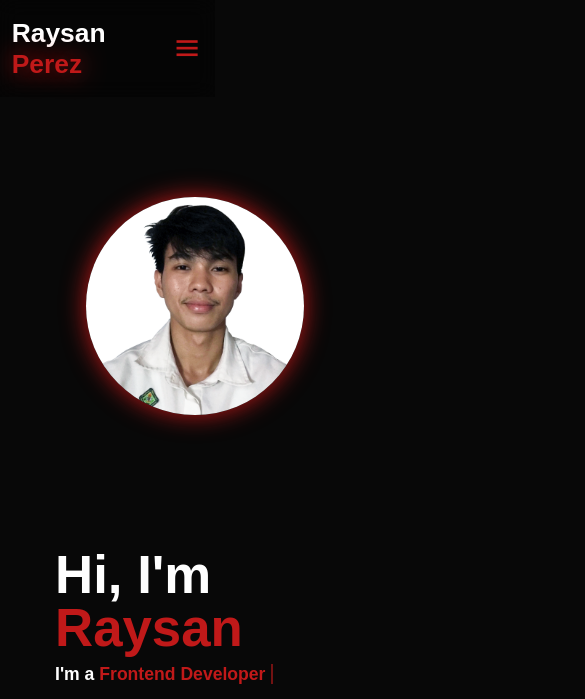
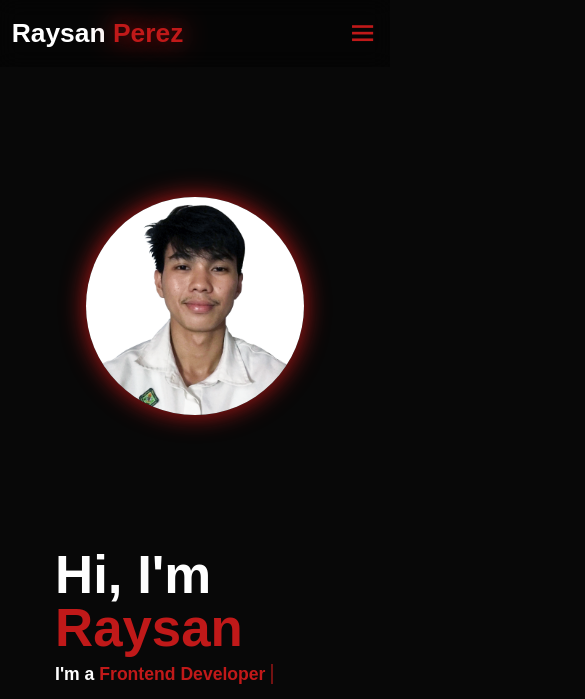
Before and after one commit to imrysn/Portfolio, a plain HTML site: page index.html in a window 390 px wide. Shown: the top 699 px of the page, 585 px wide, since content can reach past the window. Drawn offline with nearby package versions, Linux system fonts and the light colour scheme.

Commit message:
Update style.css

```diff
--- a/style.css
+++ b/style.css
@@ -739,8 +739,8 @@ gap: 15rem;
 }
 
 @media(max-width:895px) {
-    .header{
-        width: 55%;
+    body, html {
+        overflow-x: hidden;
     }
     #menu-icon {
         display: block;
```
